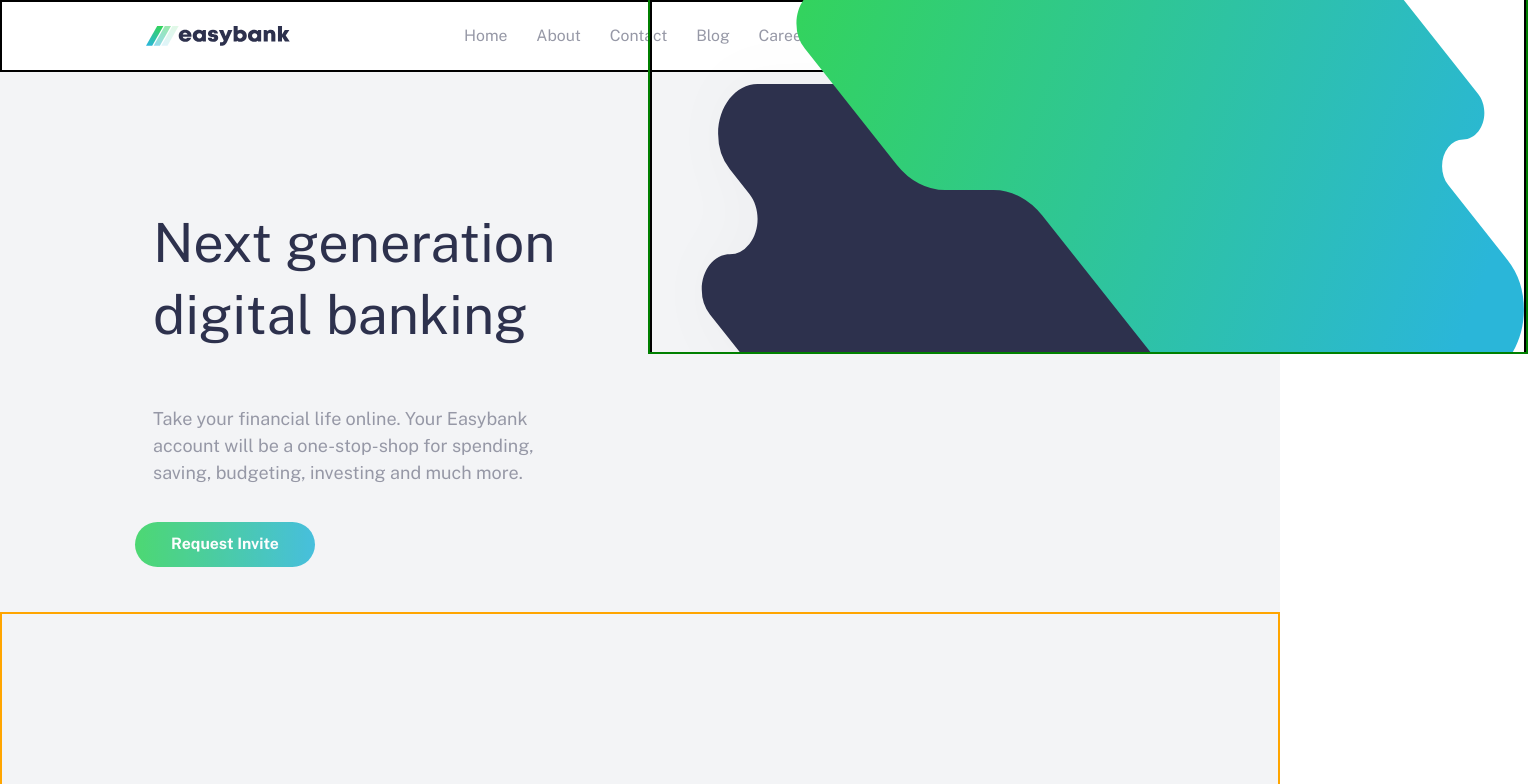
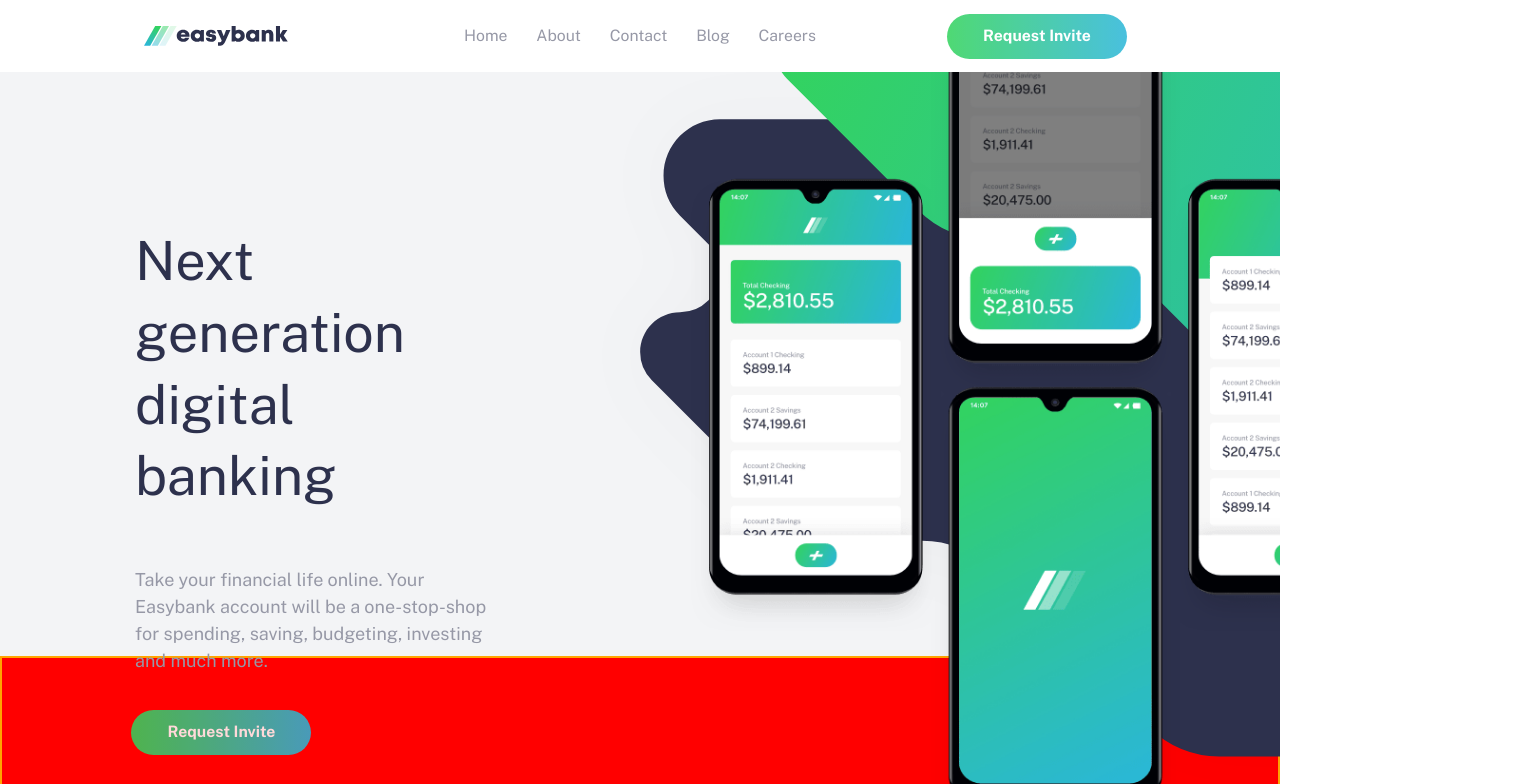
Before and after one commit to ayushy11/EasyBank, a Next.js app: page / in a window 1280 px wide. Shown: the top 784 px of the page, 1528 px wide, since content can reach past the window. Built offline with nearby package versions, Linux system fonts and the light colour scheme.

Commit message:
style: hero styling 1440p

```diff
--- a/components/Features/Features.js
+++ b/components/Features/Features.js
@@ -13,7 +13,7 @@
 
 function Features() {
     return (
-        <Section bg="secondaryLight" border="2px solid orange" h="50%">
+        <Section mt="-12rem" bg="red" border="2px solid orange" h="50%">
 
         </Section>
     )
--- a/components/Hero/Hero.js
+++ b/components/Hero/Hero.js
@@ -13,9 +13,23 @@
 
 function Hero() {
   return (
-    <Section bg="secondaryLight" zIndex="1">
-      <Flex position="relative" width="100%" >
-        <Flex flexDirection="column" p="2rem" w="50%" mt="4rem">
+    <Section bg="secondaryLight" zIndex="1" px="0rem">
+      <Flex
+        // border="2px solid purple"
+        maxWidth="1440px"
+        position="relative"
+        height="100%"
+        justifyContent="space-between"
+        // mb="8rem"
+      >
+        <Flex
+          // border="2px solid red"
+          flexDirection="column"
+          p="2rem"
+          w="67%"
+          mt="5rem"
+          pl="6rem"
+        >
           <Heading
             fontWeight="500"
             fontSize="3rem"
@@ -30,28 +44,45 @@
             one-stop-shop for spending, saving, budgeting, investing and much
             more.
           </Text>
-          <Button variant="primary" display="block">
+          <Button variant="primary" display="block" ml="1.3rem">
             request invite
           </Button>
         </Flex>
 
         <Flex
-        //   p="2rem"
-          position="absolute"
-          display="block"
-          top="-258px"
-          left="31rem"
-          w="80%"
-          zIndex="0"
-          border="2px solid green"
+          // border="2px solid green"
+          //   p="2rem"
+          position="relative"
+          justifyContent="center"
+          w="100%"
+          h="100vh"
+          zIndex="100"
           overflow="hidden"
-          h="100%"
+          sx={{
+            "&:before": {
+              content: '""',
+              position: "absolute",
+              top: "-254px",
+              left: "1rem",
+              display: "block",
+              width: "111%",
+              height: "1015px",
+              maxHeight: "1034px",
+              bgImage: "../images/bg-intro-desktop.svg",
+              bgRepeat: "no-repeat",
+              bgPosition: "10 -145px",
+              bgSize: "cover",
+              zIndex: "-10",
+            },
+          }}
         >
           <Image
-            src="/images/bg-intro-desktop.svg"
-            h="50rem"
-            w="240rem"
-            border="2px solid black"
+            // border="2px solid black"
+            src="/images/image-mockups.png"
+            position="absolute"
+            top="-2.3rem"
+            w="100%"
+            transform="translate(140px, -84px)"
           />
         </Flex>
       </Flex>
--- a/components/Navbar/Navbar.js
+++ b/components/Navbar/Navbar.js
@@ -27,12 +27,12 @@
 
     return (
         <Container
-            border="2px solid black"
+            // border="2px solid black"
             h="4rem"
             display="flex"
             alignItems="center"
             justifyContent="space-between"
-            zIndex="10"
+            zIndex="1000"
         >
             <Flex pl={{ xs: "1rem", sm: "8rem" }} bg="white">
                 <Image src="images/logo.svg" w="8rem" h="20px" />
```
